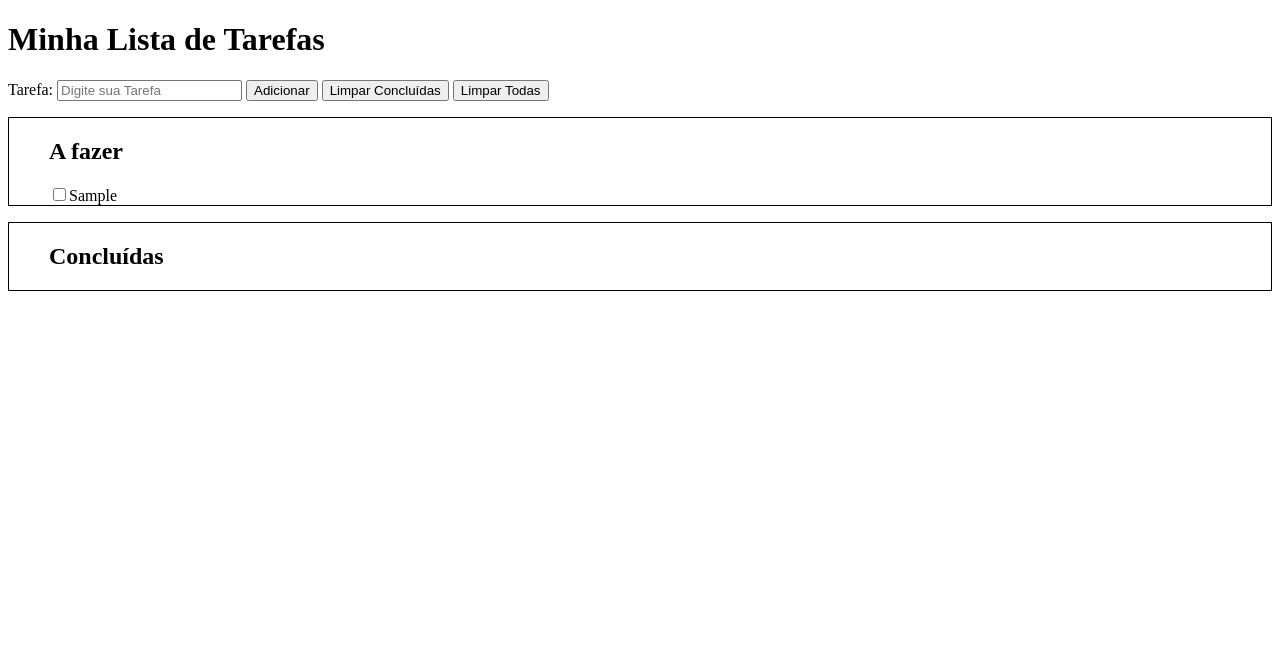
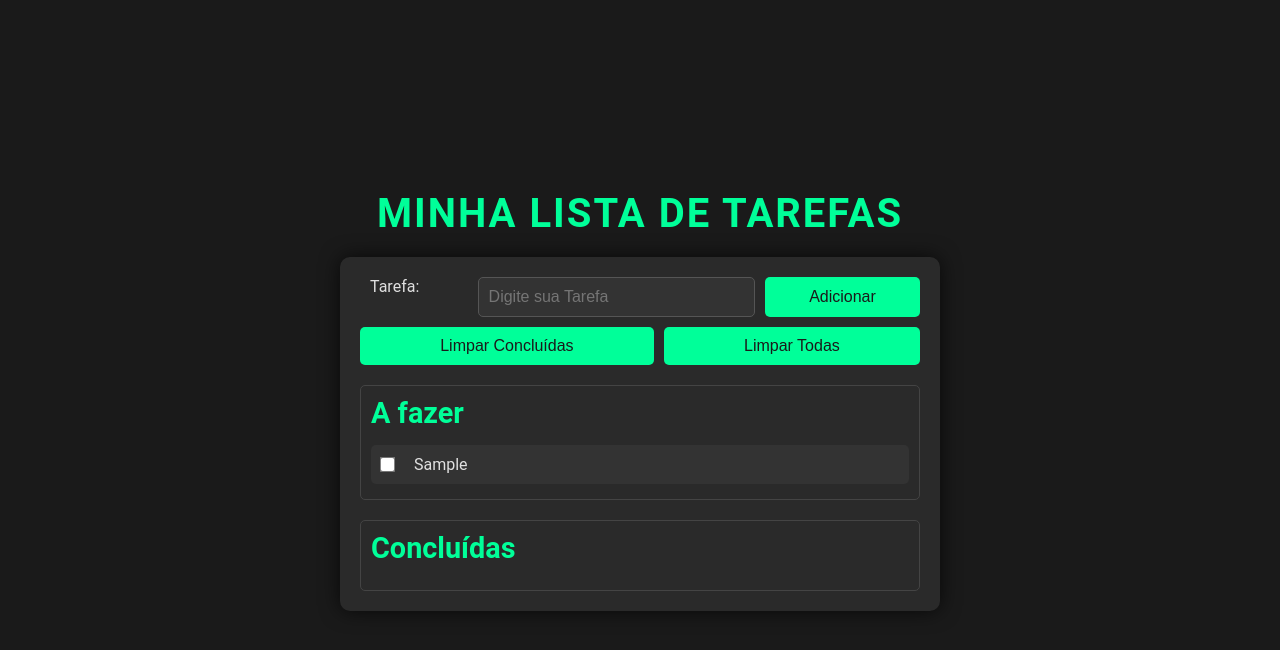
Before and after one commit to alissonooliveiraofc/task-list-v1, a website: page index.html in a window 1280 px wide. Both pictures are taken after typing "Sample" into the empty fields and a click on the button "Adicionar". Drawn offline with Linux system fonts and the light colour scheme.

Commit message:
Adiciona CSS

```diff
--- a/style.css
+++ b/style.css
@@ -1,21 +1,147 @@
+/* Reset básico */
 * {
   box-sizing: border-box;
-  /* text-align: center; */
+  margin: 0;
+  padding: 0;
+}
+
+body {
+  font-family: 'Roboto', sans-serif;
+  background-color: #1a1a1a;
+  color: #e0e0e0;
+  display: flex;
+  flex-direction: column;
+  align-items: center;
+  justify-content: center;
+  height: 100vh;
+  padding: 20px;
+}
+
+header {
+  margin-bottom: 20px;
+  text-align: center;
+}
+
+header h1 {
+  font-size: 2.5rem;
+  color: #00ff99;
+  text-transform: uppercase;
+  letter-spacing: 2px;
+}
+
+main {
+  width: 100%;
+  max-width: 600px;
+  background-color: #2a2a2a;
+  padding: 20px;
+  border-radius: 10px;
+  box-shadow: 0px 0px 20px rgba(0, 0, 0, 0.7);
+}
+
+main h2 {
+  font-size: 1.8rem;
+  color: #00ff99;
+  margin-bottom: 15px;
+}
+
+div {
+  margin-bottom: 20px;
+  display: flex;
+  flex-wrap: wrap;
+  gap: 10px;
+}
+
+input[type="text"] {
+  flex-grow: 1;
+  padding: 10px;
+  border-radius: 5px;
+  border: 1px solid #555;
+  font-size: 1rem;
+  background-color: #333;
+  color: #e0e0e0;
+  transition: border 0.3s;
+}
+
+input[type="text"]:focus {
+  border-color: #00ff99;
+  outline: none;
+}
+
+button {
+  background-color: #00ff99;
+  color: #1a1a1a;
+  padding: 10px 20px;
+  border: none;
+  border-radius: 5px;
+  cursor: pointer;
+  font-size: 1rem;
+  transition: background-color 0.3s, transform 0.3s;
+  flex: 1 1 auto;
+}
+
+button:hover {
+  background-color: #00cc7a;
+  transform: translateY(-2px);
+}
+
+button:active {
+  background-color: #00995c;
+  transform: translateY(0);
 }
 
 ul {
   list-style: none;
-
+  margin-top: 10px;
 }
 
-#lista-tarefas, #concluidas {
-  border: 1px solid black;
+ul#lista-tarefas, ul#concluidas {
+  border: 1px solid #444;
+  border-radius: 5px;
+  padding: 10px;
+  margin-top: 20px;
+  max-height: 200px;
+  overflow-y: auto;
+  background-color: #2a2a2a;
 }
 
-.selected {
-  background-color: gray;
+ul li {
+  display: flex;
+  justify-content: space-between;
+  align-items: center;
+  padding: 10px;
+  margin-bottom: 5px;
+  background-color: #333;
+  border-radius: 5px;
+  transition: background-color 0.3s, box-shadow 0.3s;
+}
+
+ul li:hover {
+  background-color: #00ff99;
+  color: #1a1a1a;
+  box-shadow: 0px 0px 10px rgba(0, 0, 0, 0.5);
 }
 
 .completed {
   text-decoration: line-through;
+  color: #777;
 }
+
+.completed:hover {
+  background-color: #00995c;
+  color: #fff;
+}
+
+label {
+  flex-grow: 1;
+  padding-left: 10px;
+  cursor: pointer;
+}
+
+input[type="checkbox"] {
+  margin-right: 10px;
+  transform: scale(1.2);
+}
+
+audio {
+  display: none;
+}
```
